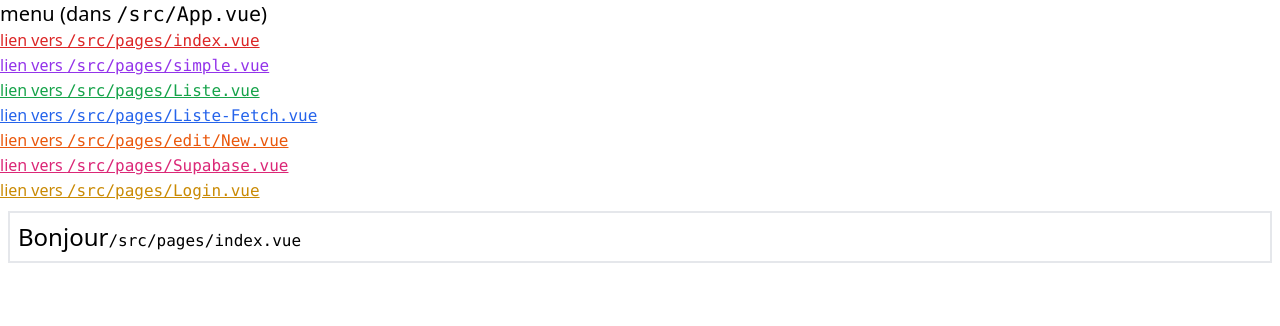
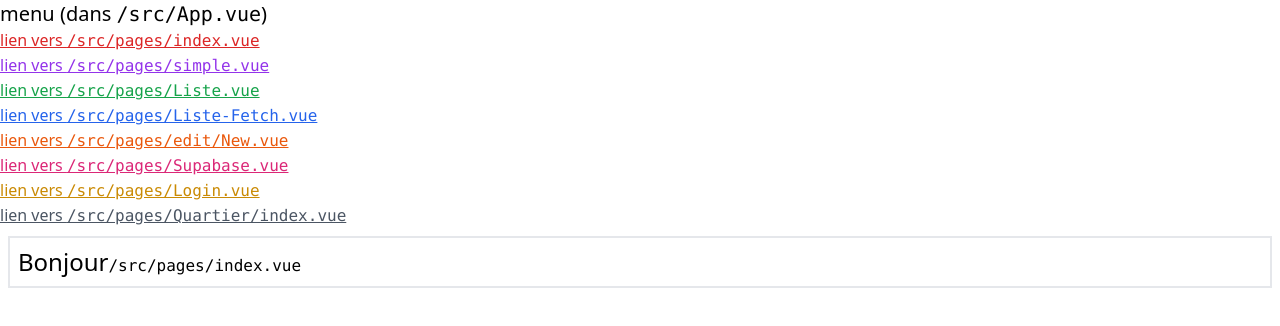
Before and after one commit to Golfier-Maxime/TP1-Pracht, a Vue app: page / in a window 1280 px wide. Shown: the top 326 px of the page. Built offline with nearby package versions, Linux system fonts and the light colour scheme; what @formkit/vue would draw is missing.

Commit message:
création index quartier

```diff
--- a/package.json
+++ b/package.json
@@ -11,8 +11,10 @@
   },
   "dependencies": {
     "@formkit/vue": "^1.0.0-beta.10",
+    "@headlessui/vue": "^1.7.2",
     "@heroicons/vue": "^2.0.8",
     "@supabase/supabase-js": "^1.35.6",
+    "lodash": "^4.17.21",
     "vue": "^3.2.37",
     "vue-router": "^4.1.3"
   },
--- a/src/App.vue
+++ b/src/App.vue
@@ -46,6 +46,12 @@
           <code class="font-mono">/src/pages/Login.vue</code>
         </router-link>
       </li>
+      <li>
+        <router-link class="text-gray-600 underline" to="/Quartier/index">
+          lien vers
+          <code class="font-mono">/src/pages/Quartier/index.vue</code>
+        </router-link>
+      </li>
     </ul>
   </nav>
 
--- /dev/null
+++ b/src/pages/Quartier/index.vue
@@ -0,0 +1,18 @@
+<script setup lang="ts">
+import { supabase } from "../../supabase";
+const { data, error } = await supabase.from("quartiercommune").select("*");
+if (error) console.log("n'a pas pu charger la table quartiercommune :", error);
+</script>
+
+<template>
+  <section class="flex flex-col">
+    <h3 class="text-2xl">Liste des quartiers</h3>
+    <ul>
+      <li v-for="quartierObject in (data as any[])">
+        {{ quartierObject.libelle_Commune }} -
+        {{ quartierObject.libelle_Quartier }}
+      </li>
+    </ul>
+  </section>
+  =
+</template>
```
Also changed, not shown: 1 other file (tests, documents, lock files or other folders).
